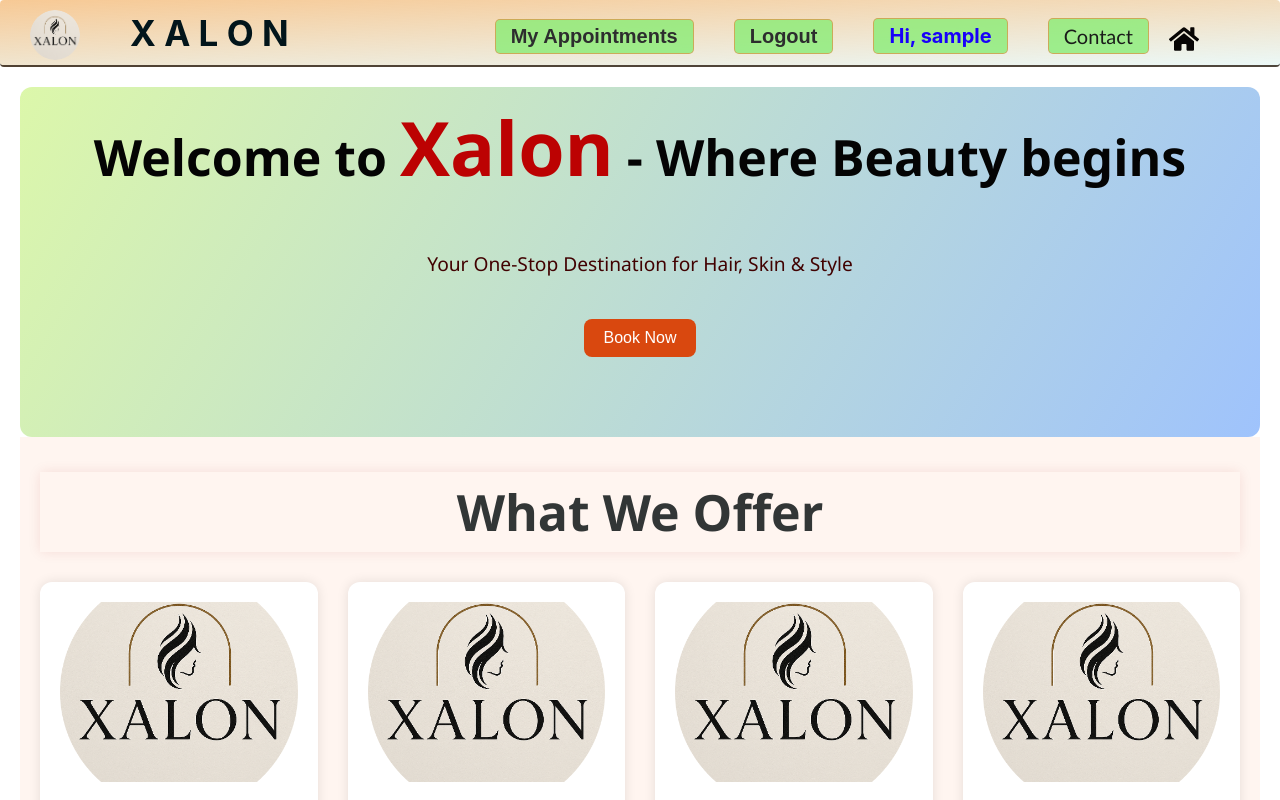
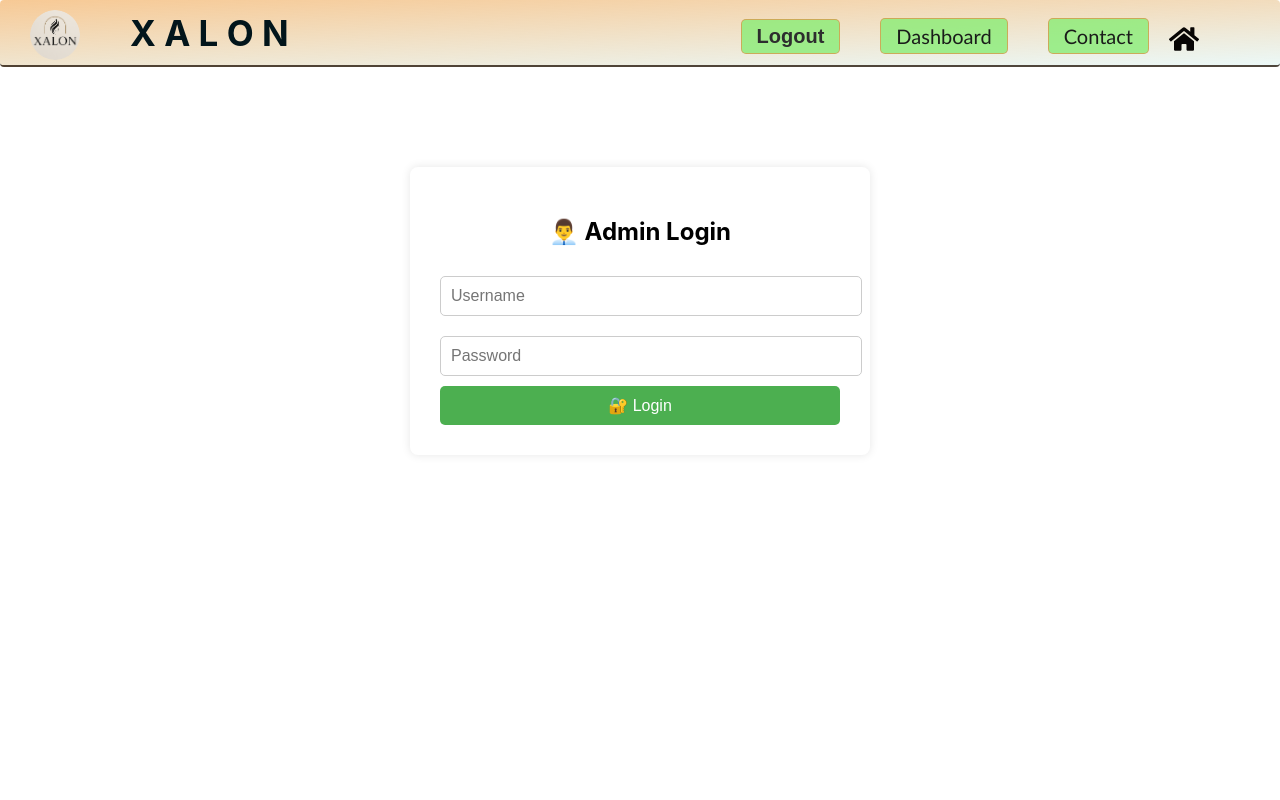
Before and after one commit to NITESH7KUMAR/Xalon, a React (Create React App) app: page /admin in a window 1280 px wide. Before the commit this address led to /. Shown: the top 800 px of the page. Built offline with nearby package versions, Linux system fonts and the light colour scheme; sample sign-in values are in the browser's storage.

Commit message:
updation admin

```diff
--- a/src/App.js
+++ b/src/App.js
@@ -1,3 +1,4 @@
+// src/App.js
 import { useState } from "react";
 import {
   BrowserRouter as Router,
@@ -16,18 +17,30 @@ import Register from "./components/auth/register/register.jsx";
 import Contact from "./components/contact/contact.jsx";
 import BookPage from "./components/book/book.jsx";
 import MyAppointments from "./components/appointments/appointments.jsx";
+import AdminLogin from "./components/admin/admin.jsx";
+import AdminDashboard from "./components/admin/adminDashboard.jsx";
 
 function App() {
   const [showLogin, setShowLogin] = useState(false);
   const [showRegister, setShowRegister] = useState(false);
   const [loggedIn, setLoggedIn] = useState(!!localStorage.getItem("username"));
   const [username, setUsername] = useState(localStorage.getItem("username") || "");
+  const [userType, setUserType] = useState(localStorage.getItem("userType") || "user");
+
+  const handleLogout = () => {
+    setLoggedIn(false);
+    setUsername("");
+    setUserType("");
+    localStorage.removeItem("username");
+    localStorage.removeItem("userType");
+  };
 
   return (
     <Router>
       <Navbar
         loggedIn={loggedIn}
         username={username}
+        userType={userType}
         onLoginClick={() => {
           setShowRegister(false);
           setShowLogin(true);
@@ -36,11 +49,7 @@ function App() {
           setShowLogin(false);
           setShowRegister(true);
         }}
-        onLogoutClick={() => {
-          setLoggedIn(false);
-          setUsername("");
-          localStorage.removeItem("username");
-        }}
+        onLogoutClick={handleLogout}
       />
 
       {showLogin && (
@@ -49,6 +58,9 @@ function App() {
           onLogin={(user) => {
             setLoggedIn(true);
             setUsername(user);
+            setUserType("user");
+            localStorage.setItem("username", user);
+            localStorage.setItem("userType", "user");
             setShowLogin(false);
           }}
           onSwitchToRegister={() => {
@@ -69,20 +81,22 @@ function App() {
       )}
 
       <Routes>
-        <Route
-          path="/"
-          element={<Home loggedIn={loggedIn} onLoginClick={() => setShowLogin(true)} />}
-        />
+        <Route path="/" element={<Home loggedIn={loggedIn} onLoginClick={() => setShowLogin(true)} />} />
         <Route path="/home" element={<Navigate to="/" />} />
-        <Route
-          path="/book"
-          element={loggedIn ? <BookPage username={username} /> : <Navigate to="/" />}
-        />
-        <Route
-          path="/myappointments"
-          element={loggedIn ? <MyAppointments username={username} /> : <Navigate to="/" />}
-        />
+        <Route path="/book" element={loggedIn ? <BookPage username={username} /> : <Navigate to="/" />} />
+        <Route path="/myappointments" element={loggedIn && userType === "user" ? <MyAppointments username={username} /> : <Navigate to="/" />} />
         <Route path="/contact" element={<Contact />} />
+
+        {/* Admin Routes */}
+        <Route path="/admin" element={<AdminLogin onAdminLogin={(user, type) => {
+          setLoggedIn(true);
+          setUsername(user);
+          setUserType(type);
+          localStorage.setItem("username", user);
+          localStorage.setItem("userType", type);
+        }} />} />
+        <Route path="/admin/dashboard" element={loggedIn && userType === "admin" ? <AdminDashboard /> : <Navigate to="/admin" />} />
+
         <Route path="*" element={<Navigate to="/" />} />
       </Routes>
     </Router>
--- /dev/null
+++ b/src/components/admin/admin.css
@@ -0,0 +1,37 @@
+
+
+/* src/components/admin/adminLogin.css */
+
+.admin-login-container {
+  max-width: 400px;
+  margin: 100px auto;
+  background: #ffffff;
+  padding: 30px;
+  box-shadow: 0 0 10px rgba(0, 0, 0, 0.1);
+  border-radius: 8px;
+  text-align: center;
+}
+
+.admin-login-form input {
+  width: 100%;
+  padding: 10px;
+  margin: 10px 0;
+  border: 1px solid #ccc;
+  border-radius: 5px;
+  font-size: 16px;
+}
+
+.admin-login-form button {
+  width: 100%;
+  padding: 10px;
+  background-color: #4caf50;
+  color: white;
+  border: none;
+  border-radius: 5px;
+  font-size: 16px;
+  cursor: pointer;
+}
+
+.admin-login-form button:hover {
+  background-color: #45a049;
+}
--- /dev/null
+++ b/src/components/admin/admin.jsx
@@ -0,0 +1,60 @@
+// src/components/admin/AdminLogin.jsx
+import React, { useState } from "react";
+import { useNavigate } from "react-router-dom";
+import "./admin.css";
+
+function AdminLogin({ onAdminLogin }) {
+  const [username, setUsername] = useState("");
+  const [password, setPassword] = useState("");
+  const navigate = useNavigate();
+
+  const handleSubmit = async (e) => {
+    e.preventDefault();
+
+    try {
+      const res = await fetch("https://xalon-backend.onrender.com/api/admin/login", {
+        method: "POST",
+        headers: { "Content-Type": "application/json" },
+        body: JSON.stringify({ username, password }),
+      });
+
+      const data = await res.json();
+
+      if (res.ok && data.success) {
+        localStorage.setItem("username", "admin");
+        localStorage.setItem("userType", "admin");
+        onAdminLogin("admin", "admin");
+        navigate("/admin/dashboard");
+      } else {
+        alert("❌ Invalid admin credentials");
+      }
+    } catch (err) {
+      alert("⚠️ Error logging in as admin");
+    }
+  };
+
+  return (
+    <div className="admin-login-container">
+      <h2>👨‍💼 Admin Login</h2>
+      <form onSubmit={handleSubmit} className="admin-login-form">
+        <input
+          type="text"
+          placeholder="Username"
+          value={username}
+          onChange={(e) => setUsername(e.target.value)}
+          required
+        />
+        <input
+          type="password"
+          placeholder="Password"
+          value={password}
+          onChange={(e) => setPassword(e.target.value)}
+          required
+        />
+        <button type="submit">🔐 Login</button>
+      </form>
+    </div>
+  );
+}
+
+export default AdminLogin;
--- /dev/null
+++ b/src/components/admin/adminDashboard.css
@@ -0,0 +1,36 @@
+.admin-dashboard {
+  max-width: 800px;
+  margin: auto;
+  padding: 2rem;
+  background-color: #f5f5f5;
+  border-radius: 8px;
+}
+
+.appointment-card {
+  background-color: white;
+  padding: 1rem;
+  border-radius: 5px;
+  box-shadow: 0 0 5px rgba(0, 0, 0, 0.1);
+  margin-bottom: 1rem;
+}
+
+.admin-actions {
+  margin-top: 1rem;
+}
+
+.accept-btn {
+  background-color: green;
+  color: white;
+  border: none;
+  padding: 0.5rem 1rem;
+  margin-right: 1rem;
+  cursor: pointer;
+}
+
+.reject-btn {
+  background-color: red;
+  color: white;
+  border: none;
+  padding: 0.5rem 1rem;
+  cursor: pointer;
+}
--- /dev/null
+++ b/src/components/admin/adminDashboard.jsx
@@ -0,0 +1,69 @@
+import React, { useEffect, useState } from "react";
+import "./adminDashboard.css";
+
+function AdminDashboard() {
+  const [appointments, setAppointments] = useState([]);
+
+  // Fetch appointments from backend
+  useEffect(() => {
+    fetchAppointments();
+  }, []);
+
+  const fetchAppointments = async () => {
+    try {
+      const res = await fetch("https://xalon-backend.onrender.com/api/myappointments");
+      const data = await res.json();
+      setAppointments(data);
+    } catch (err) {
+      alert("Failed to fetch appointments");
+    }
+  };
+
+  // Accept/Reject appointment and update status
+  const updateStatus = async (id, status) => {
+    try {
+      const res = await fetch(`https://xalon-backend.onrender.com/api/admin/${status.toLowerCase()}/${id}`, {
+        method: "POST",
+        headers: { "Content-Type": "application/json" },
+      });
+
+      if (res.ok) {
+        fetchAppointments(); // refresh list
+      } else {
+        alert("❌ Failed to update status");
+      }
+    } catch (err) {
+      alert("❌ Error: " + err.message);
+    }
+  };
+
+  return (
+    <div className="admin-dashboard">
+      <h2>👨‍💼 Admin Dashboard - Manage Appointments</h2>
+      {appointments.length === 0 ? (
+        <p>No appointments yet.</p>
+      ) : (
+        appointments.map((a, idx) => (
+          <div key={idx} className="appointment-card">
+            <p><strong>Name:</strong> {a.name}</p>
+            <p><strong>Email:</strong> {a.email}</p>
+            <p><strong>Phone:</strong> {a.phone}</p>
+            <p><strong>Date:</strong> {a.date}</p>
+            <p><strong>Time:</strong> {a.time}</p>
+            <p><strong>Status:</strong> {a.status}</p>
+            <p><strong>Services:</strong> {a.services.join(", ")}</p>
+
+            {a.status === "Pending" && (
+              <div className="admin-actions">
+                <button onClick={() => updateStatus(a._id, "Accepted")} className="accept-btn">✅ Accept</button>
+                <button onClick={() => updateStatus(a._id, "Rejected")} className="reject-btn">❌ Reject</button>
+              </div>
+            )}
+          </div>
+        ))
+      )}
+    </div>
+  );
+}
+
+export default AdminDashboard;
--- a/src/components/appointments/appointments.css
+++ b/src/components/appointments/appointments.css
@@ -50,15 +50,38 @@
 }
 
 .appointment-status.pending {
-  background-color: #fef3c7;
-  color: #b45309;
+  color: #0f0c0a;
+}
+
+
+.appointment-status {
+  font-weight: bold;
+  padding: 3px 8px;
+  border-radius: 5px;
+  color: white;
+}
+
+.appointment-status.pending {
+  background-color: orange;
 }
 
 .appointment-status.accepted {
-  background-color: #d1fae5;
-  color: #065f46;
+  background-color: green;
 }
 
+.appointment-status.rejected {
+  background-color: red;
+}
+
+.cancel-btn {
+  margin-top: 10px;
+  background-color: #ff4d4d;
+  color: white;
+  border: none;
+  padding: 6px 12px;
+  border-radius: 5px;
+  cursor: pointer;
+}
 /* Responsive Design */
 @media (max-width: 768px) {
   .appointment-card {
--- a/src/components/appointments/appointments.jsx
+++ b/src/components/appointments/appointments.jsx
@@ -1,21 +1,42 @@
 import React, { useEffect, useState } from "react";
 import "./appointments.css";
+
 function MyAppointments() {
   const [appointments, setAppointments] = useState([]);
 
   useEffect(() => {
     const fetchData = async () => {
       try {
-        const res = await fetch("http://localhost:10000/myappointments");
+        const res = await fetch("https://xalon-backend.onrender.com/api/myappointments");
         const data = await res.json();
         setAppointments(data);
       } catch (err) {
-        alert("Failed to load appointments.");
+        alert("❌ Failed to load appointments.");
       }
     };
 
     fetchData();
   }, []);
+
+  const handleCancel = async (id) => {
+    const confirm = window.confirm("Are you sure you want to cancel this appointment?");
+    if (!confirm) return;
+
+    try {
+      const res = await fetch(`https://xalon-backend.onrender.com/api/appointments/${id}`, {
+        method: "DELETE",
+      });
+
+      if (res.ok) {
+        setAppointments((prev) => prev.filter((a) => a._id !== id));
+        alert("✅ Appointment cancelled.");
+      } else {
+        alert("❌ Failed to cancel appointment.");
+      }
+    } catch (err) {
+      alert("❌ Error cancelling: " + err.message);
+    }
+  };
 
   return (
     <div className="my-appointments-container">
@@ -26,16 +47,24 @@ function MyAppointments() {
         appointments.map((a, idx) => (
           <div key={idx} className="appointment-card">
             <p><strong>Name:</strong> {a.name}</p>
+            <p><strong>Email:</strong> {a.email}</p>
             <p><strong>Phone:</strong> {a.phone}</p>
             <p><strong>Date:</strong> {a.date}</p>
             <p><strong>Time:</strong> {a.time}</p>
             <p>
               <strong>Status:</strong>{" "}
-          <span className={`appointment-status ${a.status === "pending" ? "pending" : "accepted"}`}>
+              <span className={`appointment-status ${a.status.toLowerCase()}`}>
                 {a.status}
               </span>
             </p>
             <p><strong>Services:</strong> {a.services.join(", ")}</p>
+
+            <button
+              className="cancel-btn"
+              onClick={() => handleCancel(a._id)}
+            >
+              ❌ Cancel
+            </button>
           </div>
         ))
       )}
--- a/src/components/book/book.jsx
+++ b/src/components/book/book.jsx
@@ -4,6 +4,7 @@ import "./book.css";
 function BookPage() {
   const [formData, setFormData] = useState({
     name: "",
+    email: "",        // ✅ Added email field
     phone: "",
     date: "",
     time: "",
@@ -37,17 +38,19 @@ function BookPage() {
   const handleSubmit = async (e) => {
     e.preventDefault();
     try {
-      const res = await fetch("http://localhost:10000/book", {
+      const res = await fetch(`https://xalon-backend.onrender.com/api/book`, {
         method: "POST",
         headers: {
           "Content-Type": "application/json",
         },
         body: JSON.stringify({ ...formData, status: "Pending" }),
       });
+
       if (res.ok) {
         alert("✅ Appointment booked successfully!");
         setFormData({
           name: "",
+          email: "",
           phone: "",
           date: "",
           time: "",
@@ -55,7 +58,8 @@ function BookPage() {
           services: [],
         });
       } else {
-        alert("❌ Booking failed!");
+        const errData = await res.json();
+        alert("❌ Booking failed! " + (errData?.message || ""));
       }
     } catch (err) {
       alert("Error: " + err.message);
@@ -66,12 +70,49 @@ function BookPage() {
     <div className="book-form-container">
       <h2>🗓️ Book Appointment</h2>
       <form onSubmit={handleSubmit} className="book-form">
-        <input name="name" placeholder="Name" value={formData.name} onChange={handleChange} required />
-        <input name="phone" placeholder="Phone Number" value={formData.phone} onChange={handleChange} required />
-        <input type="date" name="date" value={formData.date} onChange={handleChange} required />
-        <input type="time" name="time" value={formData.time} onChange={handleChange} required />
+        <input
+          name="name"
+          placeholder="Name"
+          value={formData.name}
+          onChange={handleChange}
+          required
+        />
+        <input
+          name="email"
+          placeholder="Email"
+          value={formData.email}
+          onChange={handleChange}
+          type="email"
+          required
+        />
+        <input
+          name="phone"
+          placeholder="Phone Number"
+          value={formData.phone}
+          onChange={handleChange}
+          required
+        />
+        <input
+          type="date"
+          name="date"
+          value={formData.date}
+          onChange={handleChange}
+          required
+        />
+        <input
+          type="time"
+          name="time"
+          value={formData.time}
+          onChange={handleChange}
+          required
+        />
 
-        <select name="gender" value={formData.gender} onChange={handleChange} required>
+        <select
+          name="gender"
+          value={formData.gender}
+          onChange={handleChange}
+          required
+        >
           <option value="">Select Gender</option>
           <option value="male">Male</option>
           <option value="female">Female</option>
--- a/src/components/navbar/navbar.jsx
+++ b/src/components/navbar/navbar.jsx
@@ -1,3 +1,4 @@
+// src/components/navbar/navbar.jsx
 import { Link, useNavigate } from "react-router-dom";
 import { FaHome } from "react-icons/fa";
 import "./navbar.css";
@@ -6,6 +7,7 @@ import logo from "../../assets/logo.png";
 function Navbar({
   loggedIn,
   username,
+  userType,
   onLoginClick,
   onRegisterClick,
   onLogoutClick,
@@ -13,10 +15,10 @@ function Navbar({
   const navigate = useNavigate();
 
   const handleProtectedNav = (path) => {
-    if (loggedIn) {
+    if (loggedIn && userType === "user") {
       navigate(path);
     } else {
-      onLoginClick(); // Show login modal
+      onLoginClick();
     }
   };
 
@@ -29,35 +31,45 @@ function Navbar({
         <div className="logo1">X A L O N</div>
 
         <ul className="nav-links">
-          <button
-            className="nav-button"
-            onClick={() => handleProtectedNav("/myappointments")}
-          >
-            My Appointments
-          </button>
+          {userType === "user" && (
+            <button className="nav-button" onClick={() => handleProtectedNav("/myappointments")}>
+              My Appointments
+            </button>
+          )}
 
-          {!loggedIn ? (
+          {!loggedIn && (
             <>
               <button onClick={onLoginClick}>Login</button>
               <button onClick={onRegisterClick}>Register</button>
               <li className="nav-links1">
-                <Link to="/Admin">Admin</Link>
+                <Link to="/admin">Admin</Link>
               </li>
             </>
-          ) : (
+          )}
+
+          {loggedIn && userType === "user" && (
             <>
               <button onClick={onLogoutClick}>Logout</button>
               <li className="nav-links1 username">Hi, {username}</li>
             </>
           )}
 
+          {loggedIn && userType === "admin" && (
+            <>
+              <button onClick={onLogoutClick}>Logout</button>
+              <li className="nav-links1">
+                <Link to="/admin/dashboard">Dashboard</Link>
+              </li>
+            </>
+          )}
+
           <li className="nav-links1">
             <Link to="/contact">Contact</Link>
           </li>
-            <Link to="/Home">
-              <FaHome className="icon" />
-            </Link>
 
+          <Link to="/home">
+            <FaHome className="icon" />
+          </Link>
         </ul>
       </nav>
     </header>
```
Also changed, not shown: src/components/auth/admin/admin.css (deleted), src/components/auth/admin/admin.jsx (deleted), 1 other file (tests, documents, lock files or other folders). Lines whose indentation alone changed are shown as unchanged.
